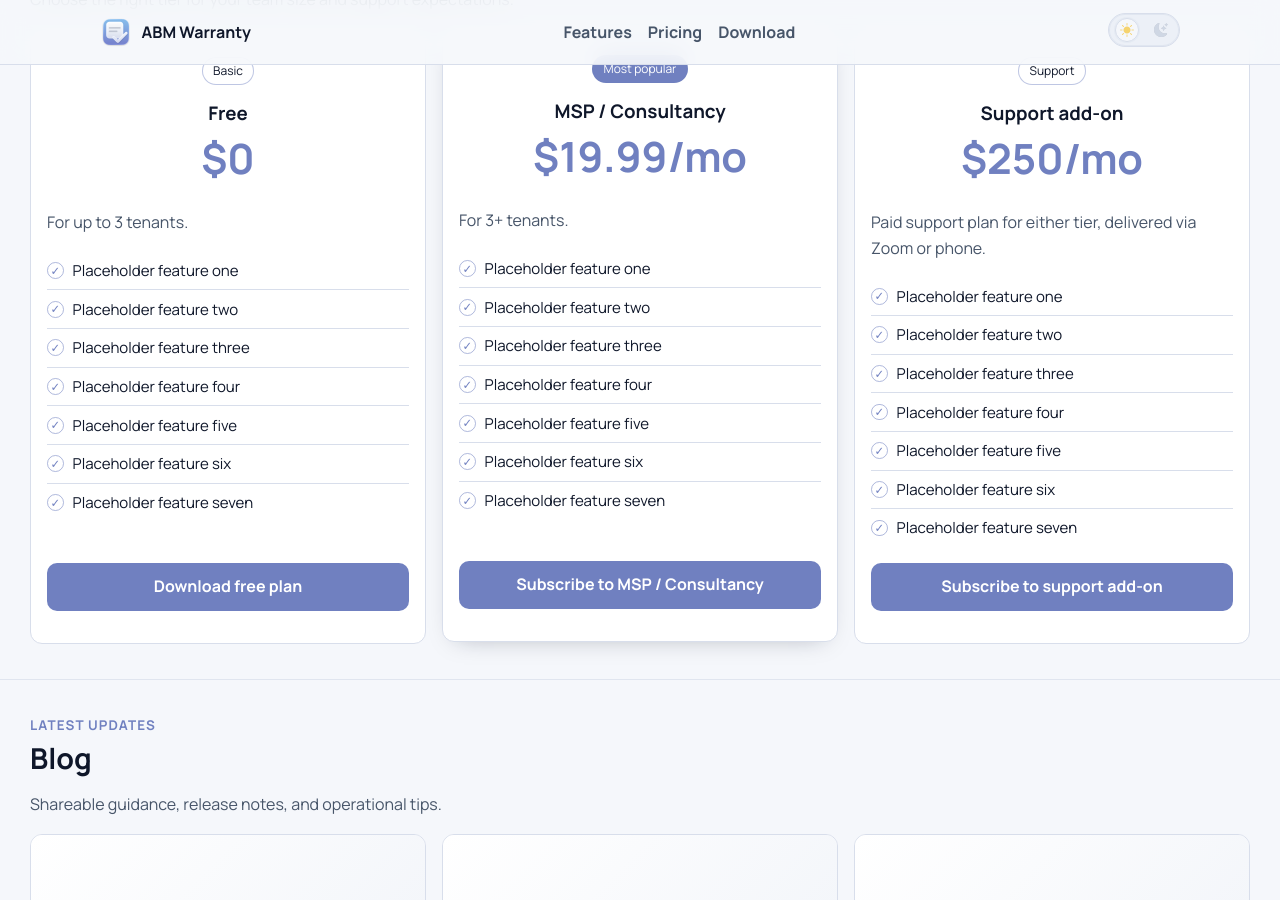
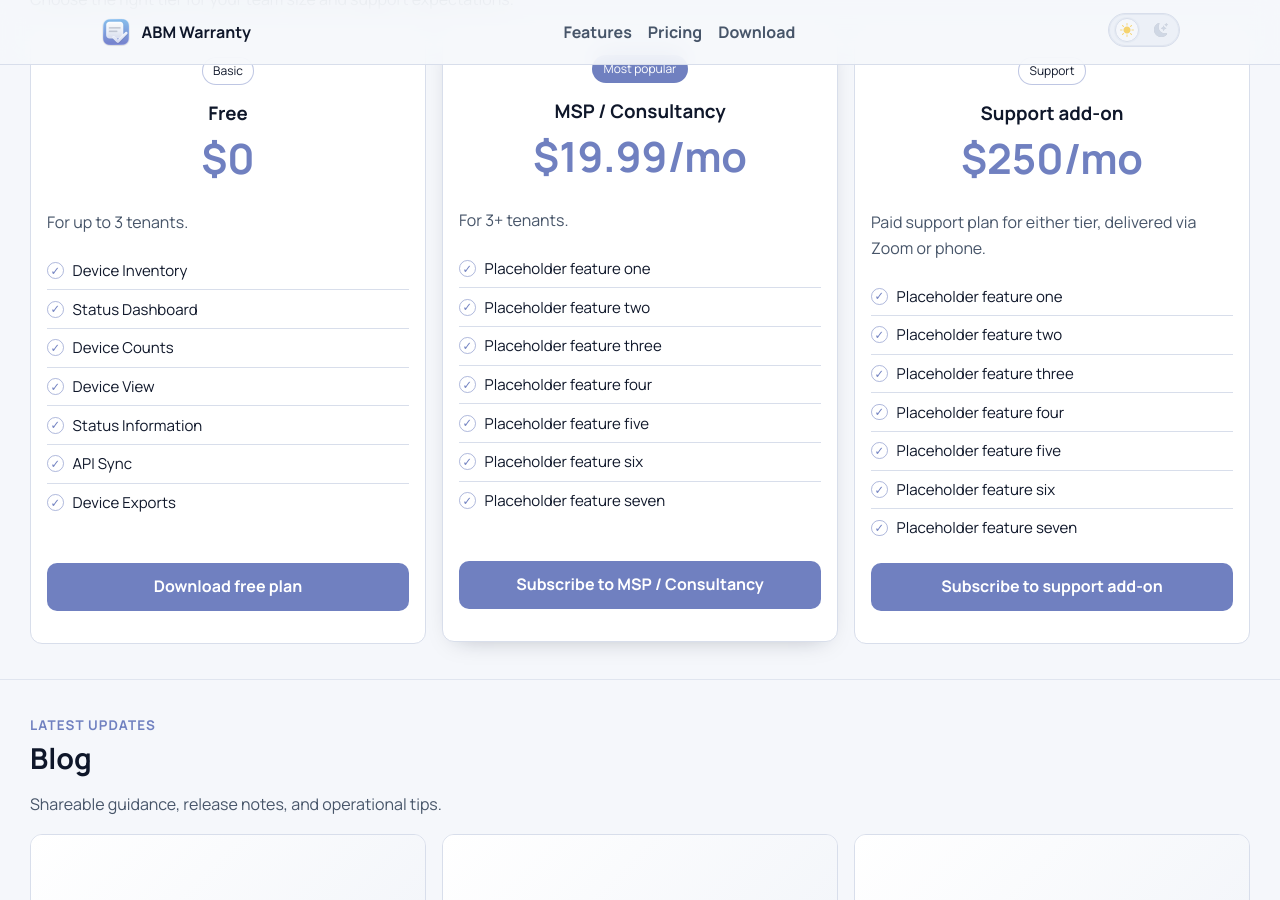
Before and after one commit to jonbrown21/abmwarranty, a Jekyll site: the page built from index.md, in a window 1280 px wide and 900 px high, scrolled down 4172 px. Built offline with Jekyll 4.4.1, drawn with Linux system fonts in a browser that asks for light colours.

Commit message:
feat: populate free plan with 7 matching feature bullets

```diff
--- a/_includes/sections/pricing.html
+++ b/_includes/sections/pricing.html
@@ -10,13 +10,13 @@
         <p class="price">$0</p>
         <p>For up to 3 tenants.</p>
         <ul class="feature-list">
-          <li><span class="feature-check" aria-hidden="true">✓</span>Placeholder feature one</li>
-          <li><span class="feature-check" aria-hidden="true">✓</span>Placeholder feature two</li>
-          <li><span class="feature-check" aria-hidden="true">✓</span>Placeholder feature three</li>
-          <li><span class="feature-check" aria-hidden="true">✓</span>Placeholder feature four</li>
-          <li><span class="feature-check" aria-hidden="true">✓</span>Placeholder feature five</li>
-          <li><span class="feature-check" aria-hidden="true">✓</span>Placeholder feature six</li>
-          <li><span class="feature-check" aria-hidden="true">✓</span>Placeholder feature seven</li>
+          <li><span class="feature-check" aria-hidden="true">✓</span>Device Inventory</li>
+          <li><span class="feature-check" aria-hidden="true">✓</span>Status Dashboard</li>
+          <li><span class="feature-check" aria-hidden="true">✓</span>Device Counts</li>
+          <li><span class="feature-check" aria-hidden="true">✓</span>Device View</li>
+          <li><span class="feature-check" aria-hidden="true">✓</span>Status Information</li>
+          <li><span class="feature-check" aria-hidden="true">✓</span>API Sync</li>
+          <li><span class="feature-check" aria-hidden="true">✓</span>Device Exports</li>
         </ul>
         <p class="abm-cta-row"><a class="abm-btn full-width" href="{{ site.app_store_url }}" target="_blank" rel="noopener noreferrer">Download free plan</a></p>
       </article>
```
